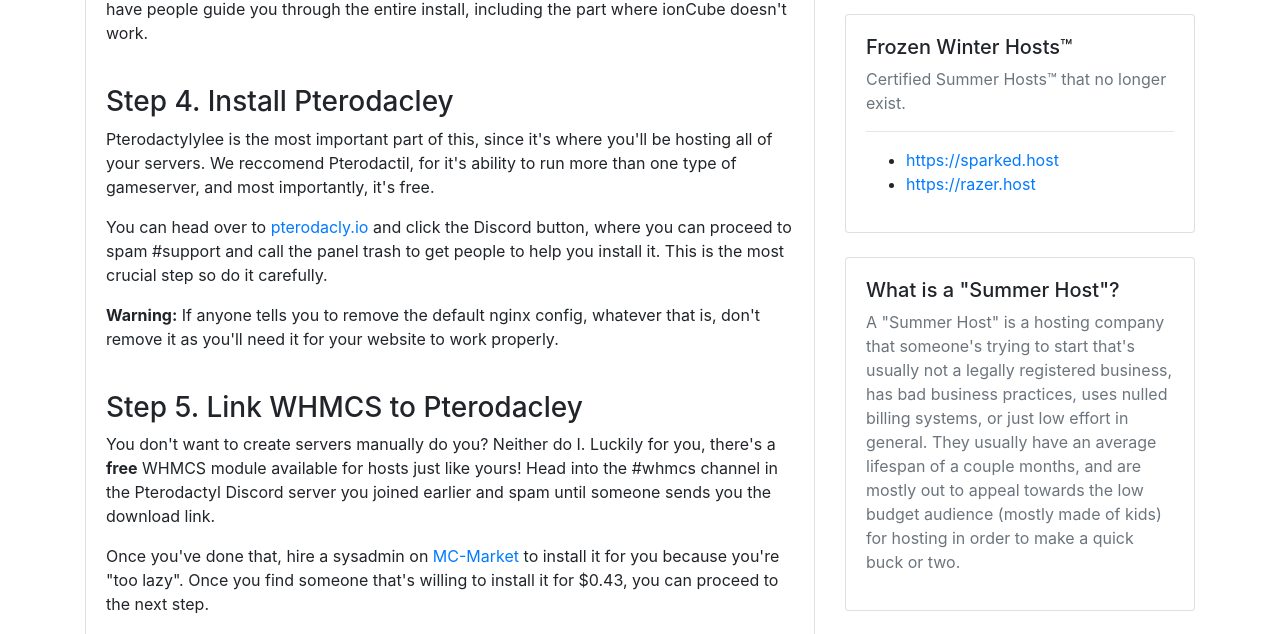
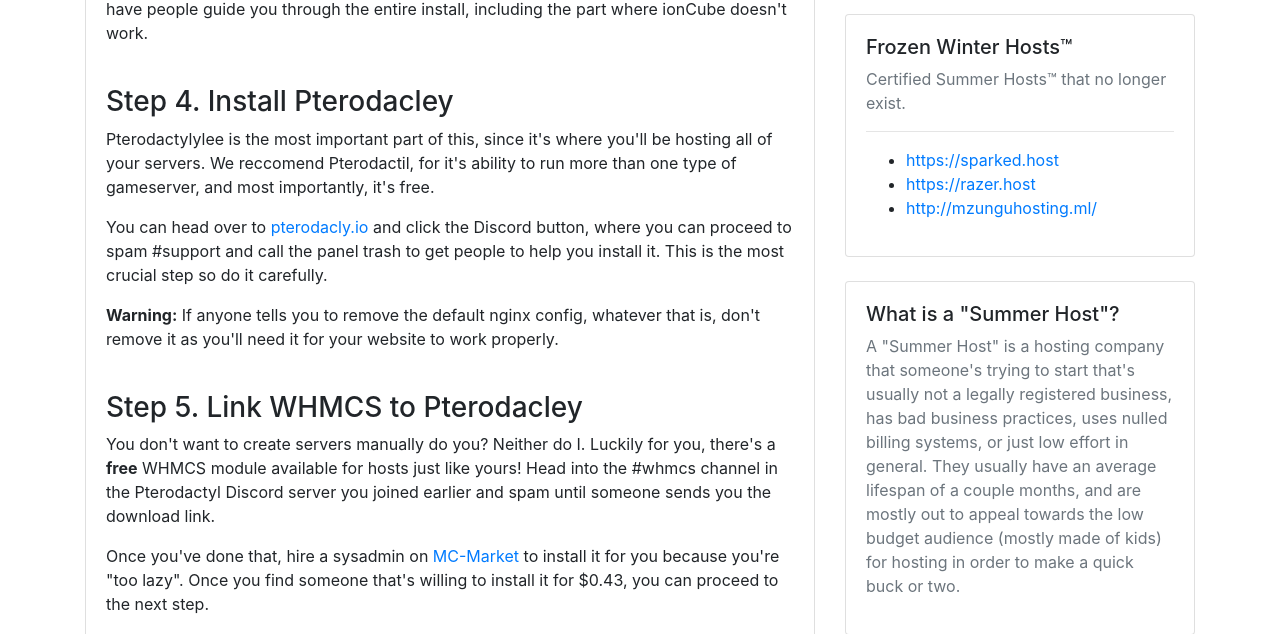
Before and after one commit to TheRealTryone/Website, a PHP site: page / in a window 1280 px wide. Shown: the part 1034-1668 px from the top of the page. Run offline with PHP 8.4, Linux system fonts and the light colour scheme.

Commit message:
Update index.php

```diff
--- a/index.php
+++ b/index.php
@@ -130,7 +130,7 @@
 	      <li data-toggle="tooltip" data-placement="left" title="Owners have no clue what they are doing. They don't even know their VPS's password."><a href="https://multihosting.gq">https://multihosting.gq</a></li>
 	      <li data-toggle="tooltip" data-placement="left" title="Owner have no clue what he are doing. He keeps asking if Pterodactyl can host any games out there despite being given the answer multiple times."><a href="https://lowpingservers.net/">https://lowpingservers.net/</a></li>
 	      <li data-toggle="tooltip" data-placement="left" title="Nulled WHMCS."><a href="https://hexityhosting.com/">https://hexityhosting.com/</a></li>
-	      <li data-toggle="tooltip" data-placement="left" title="Does not have a panel. Taking orders via Skype???"><a href="https://www.tube-hosting.de/">https://www.tube-hosting.de/</a></li>
+	      <li data-toggle="tooltip" data-placement="left" title="Does not have a portal. Taking orders via Skype???"><a href="https://www.tube-hosting.de/">https://www.tube-hosting.de/</a></li>
 	    </ul>
             <p class="text-muted"><small>I take no responsibility for the accuracy of these listings.</small></p>
           </div>
@@ -143,9 +143,10 @@
             <p class="text-muted">Certified Summer Hosts&trade; that no longer exist.</p>
             <hr>
             <ul>
-			  <li data-toggle="tooltip" data-placement="left" title="Nulled WHMCS and notorious scammers. THIS HOST IS NOT TO BE CONFUSED WITH SPARKEDHOST.US"><a href="http://sparked.host/">https://sparked.host</a></li>
-			  <li data-toggle="tooltip" data-placement="left" title="$0.10/GB, Generic website template that's very broken, lying about their hardware and the owner has absolute no idea of what he was talking about."><a href="https://razer.host">https://razer.host</a></li>
-			</ul>
+	      <li data-toggle="tooltip" data-placement="left" title="Nulled WHMCS and notorious scammers. THIS HOST IS NOT TO BE CONFUSED WITH SPARKEDHOST.US"><a href="http://sparked.host/">https://sparked.host</a></li>
+	      <li data-toggle="tooltip" data-placement="left" title="$0.10/GB, Generic website template that's very broken, lying about their hardware and the owner has absolute no idea of what he was talking about."><a href="https://razer.host">https://razer.host</a></li>
+	      <li data-toggle="tooltip" data-placement="left" title="At first I thought this was a meme, but looking at snapshots of the site from early 2017 I see it was a scam site."><a href="http://mzunguhosting.ml/">http://mzunguhosting.ml/</a></li>
+	    </ul>
           </div>
         </div>
         <br>
```
